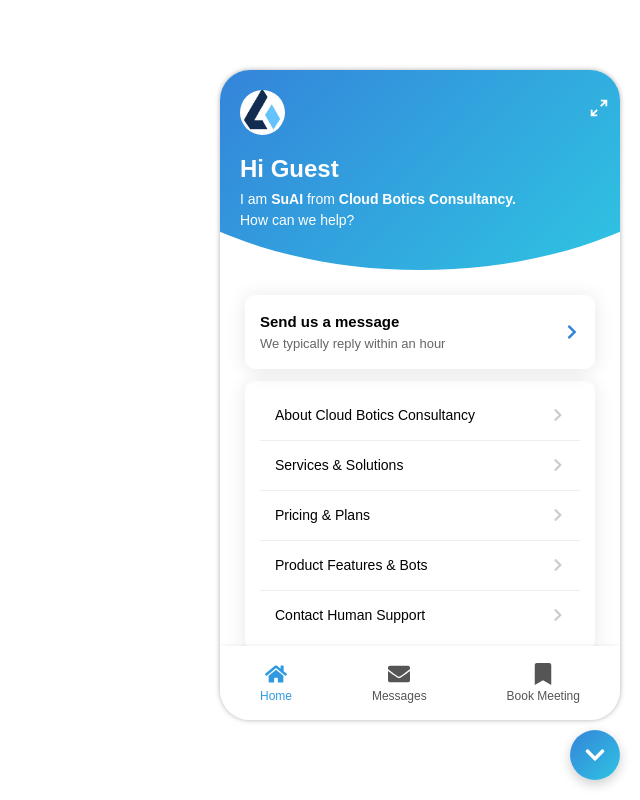
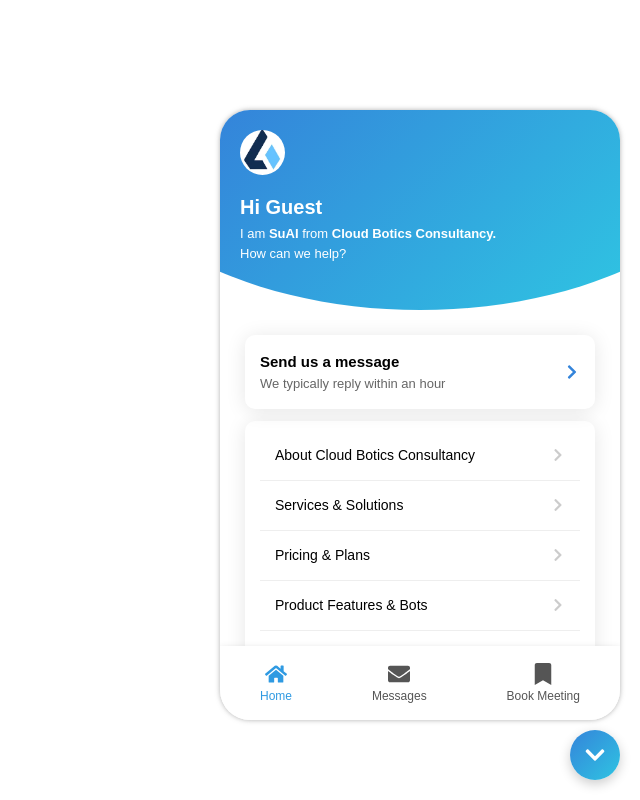
Before and after one commit to alihassanml/cloud-botics-consultancy-chatbot, a React (Vite) app: page / in a window 1280 px wide. Both pictures are taken after a click on the button 1235 px from the left and 755 px from the top of the page. Shown: the whole page, without its empty margins (640-1280 px from the left). Built offline with nearby package versions, Linux system fonts and the light colour scheme.

Commit message:
first commit

```diff
--- a/src/components/Chatbot.tsx
+++ b/src/components/Chatbot.tsx
@@ -207,8 +207,8 @@
         >
           <Card
             style={{
-              width: isExtended ? '600px' : '400px',
-              height: isExtended ? '650px' : '650px',
+              width: isExtended ? '400px' : '400px',
+              height: isExtended ? '610px' : '610px',
               display: 'flex',
               flexDirection: 'column',
               borderRadius: "30px",
@@ -241,11 +241,12 @@
                 background: "linear-gradient(135deg, #3484daff, #2fc4e2ff)",
                 padding: '20px',
                 color: 'white',
-                minHeight: "120px",
+                minHeight: "100px",
                 display: 'flex',
                 flexDirection: 'column',
                 alignItems: 'stretch',
                 zIndex: "214748364"
+
               }}
             >
               {/* Top Image */}
@@ -260,37 +261,14 @@
 
                   }}
                 />
-                {/* <h4 style={{
+                <br />
+               {screen === 'chat'  && ( <h4 style={{
       paddingTop:"10px",
-      paddingLeft:"35%",
+      paddingLeft:"1%",
       fontSize:"16px",
       fontWeight:"bold"
-    }}> Cloud Botics Consultancy</h4> */}
-                <button
-                  onClick={() => setIsExtended(!isExtended)}
-                  style={{
-                    background: 'transparent',
-                    border: 'none',
-                    color: 'white',
-                    cursor: 'pointer',
-                    right: "0px",
-                    fontSize: '22px',
-                    // marginLeft: '0%',
-                    marginRight: "10px",
-                    borderRadius: '8px',
-                    transition: 'background-color 0.3s',
-                    position: "absolute",
-                    zIndex: "214748364"
-
-
-                  }}
-                  onMouseEnter={e => (e.currentTarget.style.backgroundColor = 'rgba(255, 255, 255, 0.27)')}
-                  onMouseLeave={e => (e.currentTarget.style.backgroundColor = 'transparent')}
-                  aria-label={isExtended ? "Shrink Chatbot" : "Extend Chatbot"}
-                  title={isExtended ? "Shrink Chatbot" : "Extend Chatbot"}
-                >
-                  {isExtended ? <HiOutlineArrowsExpand /> : <RiExpandDiagonalLine />}
-                </button>
+    }}> {userName}</h4>
+)}
               </div>
 
               {/* Name & Extend Button Row */}
@@ -302,16 +280,18 @@
                   paddingTop: "10px"
                 }}
               >
+                 {screen !== 'chat'  && (
                 <div>
                   <b>
-                    <h4 style={{ margin: 0, fontWeight: 'bold', fontFamily: "" }}>
+                    <h5 style={{ margin: 0, fontWeight: 'bold', fontFamily: "" }}>
                       Hi {userName}
-                    </h4>
+                    </h5>
                   </b>
-                  <p style={{ margin: 0, fontSize: 14, paddingTop: '5px' }}>
+                  <p style={{ margin: 0, fontSize: 13, paddingTop: '5px' }}>
                     I am <b>SuAI</b> from <b>Cloud Botics Consultancy.</b><br></br>How can we help?
                   </p>
                 </div>
+              )}
 
 
               </div>
@@ -400,8 +380,7 @@
                   <div style={{ textAlign: 'center', marginBottom: '20px' }}>
                     {/* <img src="./logo.jpg" alt="Form" style={{ width: '60px', height: '60px', borderRadius: "50%", marginBottom: '15px' }} /> */}
                     <br />
-                    <h5 style={{ color: '#333', marginBottom: '10px' }}>Welcome!</h5>
-                    <p style={{ color: '#666', fontSize: '14px' }}>Please share your details so I can assist you better.</p>
+                    <h5 style={{ color: '#333', marginBottom: '10px',fontWeight:"bold",fontFamily:"'Franklin Gothic Medium', 'Arial Narrow', Arial, sans-serif;" }}>Welcome!</h5>
                   </div>
                   <Form style={{ maxWidth: '300px', margin: 'auto' }}>
                     <Form.Label style={{ fontWeight: '500', color: '#333' }}>Name</Form.Label>
```
